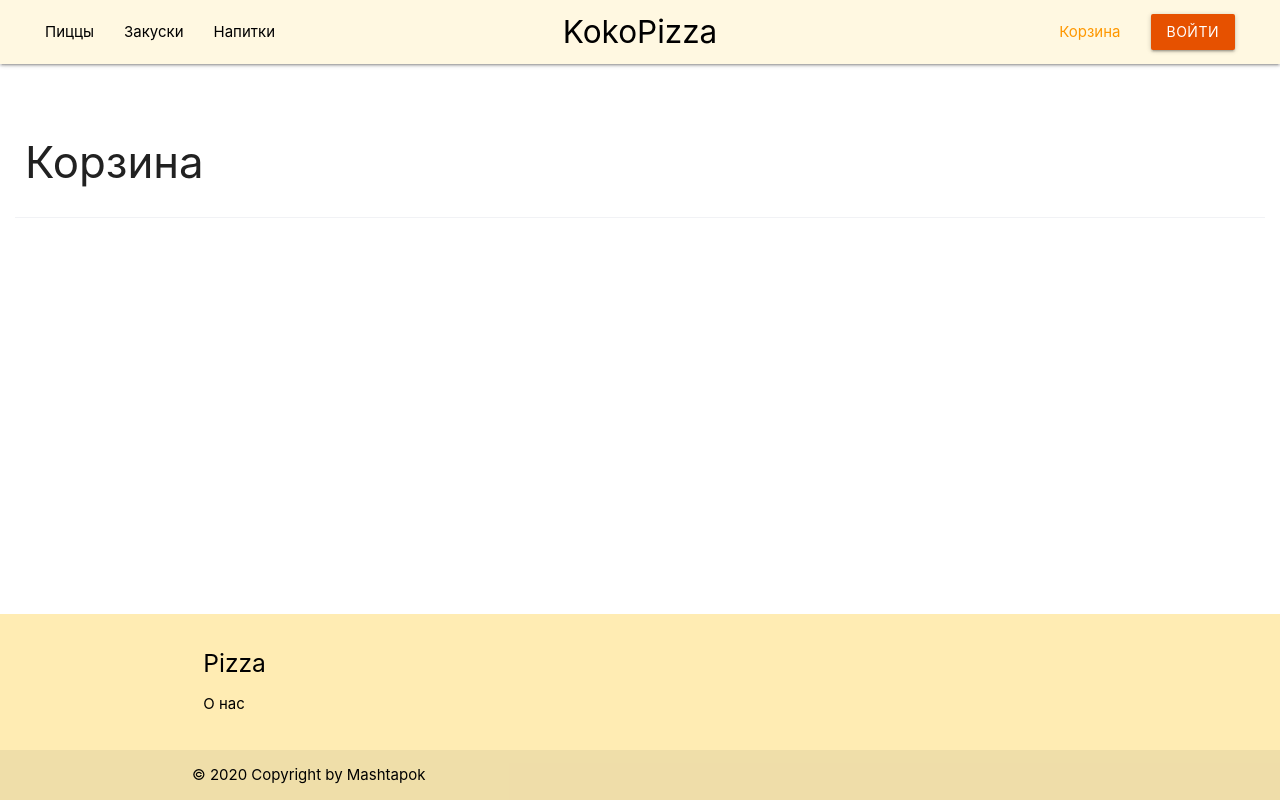
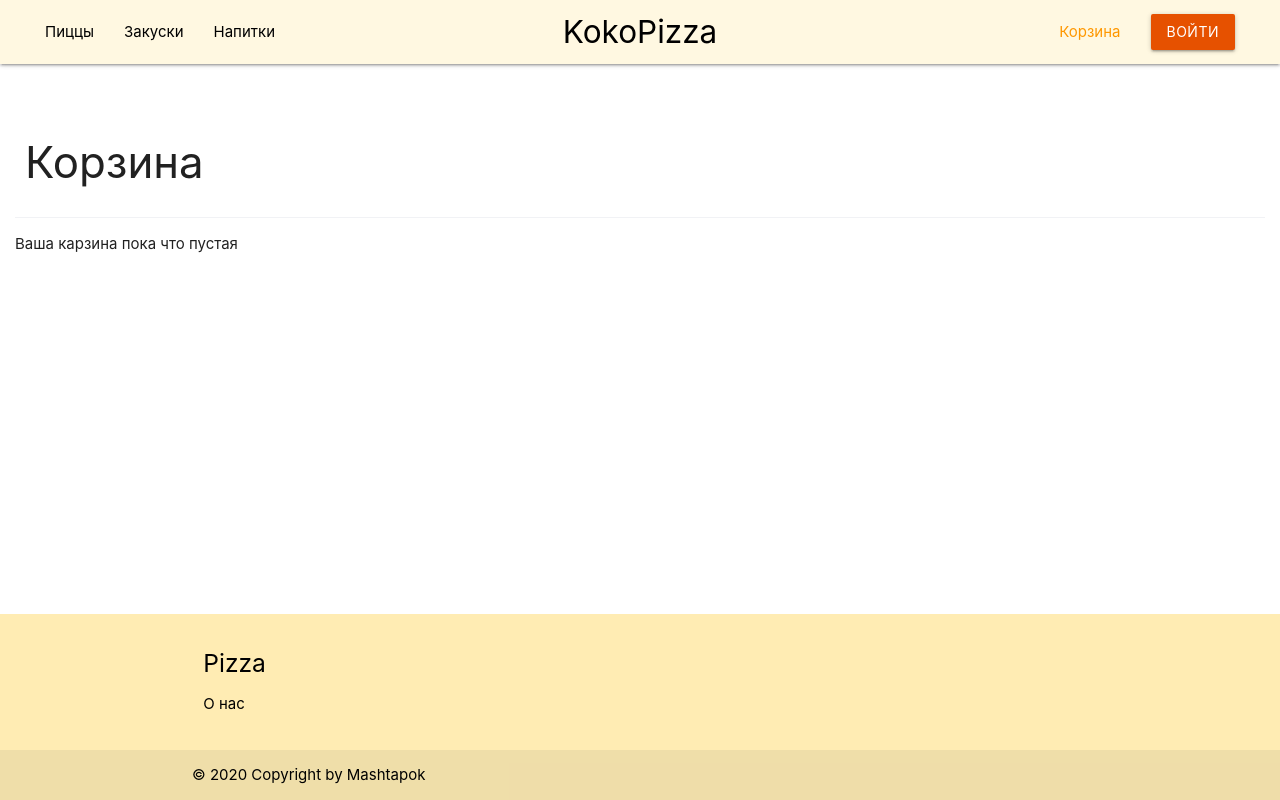
Before and after one commit to Mashtapok/Pizza-shop, a React (Create React App) app in the folder client/: page /cart in a window 1280 px wide. Built offline with nearby package versions, Linux system fonts and the light colour scheme.

Commit message:
small fix

```diff
--- a/client/src/components/CartPage/CartPage.tsx
+++ b/client/src/components/CartPage/CartPage.tsx
@@ -8,13 +8,6 @@ export const CartPage = () => {
     const items = useSelector((state:RootState) => state.cart.items);
     const filteredItem = items.filter(item => item.count > 0);
 
-    // useEffect(() => {
-    //    setTimeout(()=> {
-    //        console.log("filtered");
-    //        localStorage.setItem("cartItems", JSON.stringify(filteredItem))
-    //    }, 10)
-    // }, [filteredItem]);
-
     return (
         <div className="cart">
             <div className="header">
@@ -24,6 +17,7 @@ export const CartPage = () => {
                 {filteredItem.map(item => <CartItem key={item.id} id={item.id} title={item.title} price={item.price}
                                              description={item.description}
                                              image={item.image} count={item.count}/>)}
+                {!filteredItem.length  && <p>Ваша карзина пока что пустая</p>}
             </div>
         </div>
     );
```
